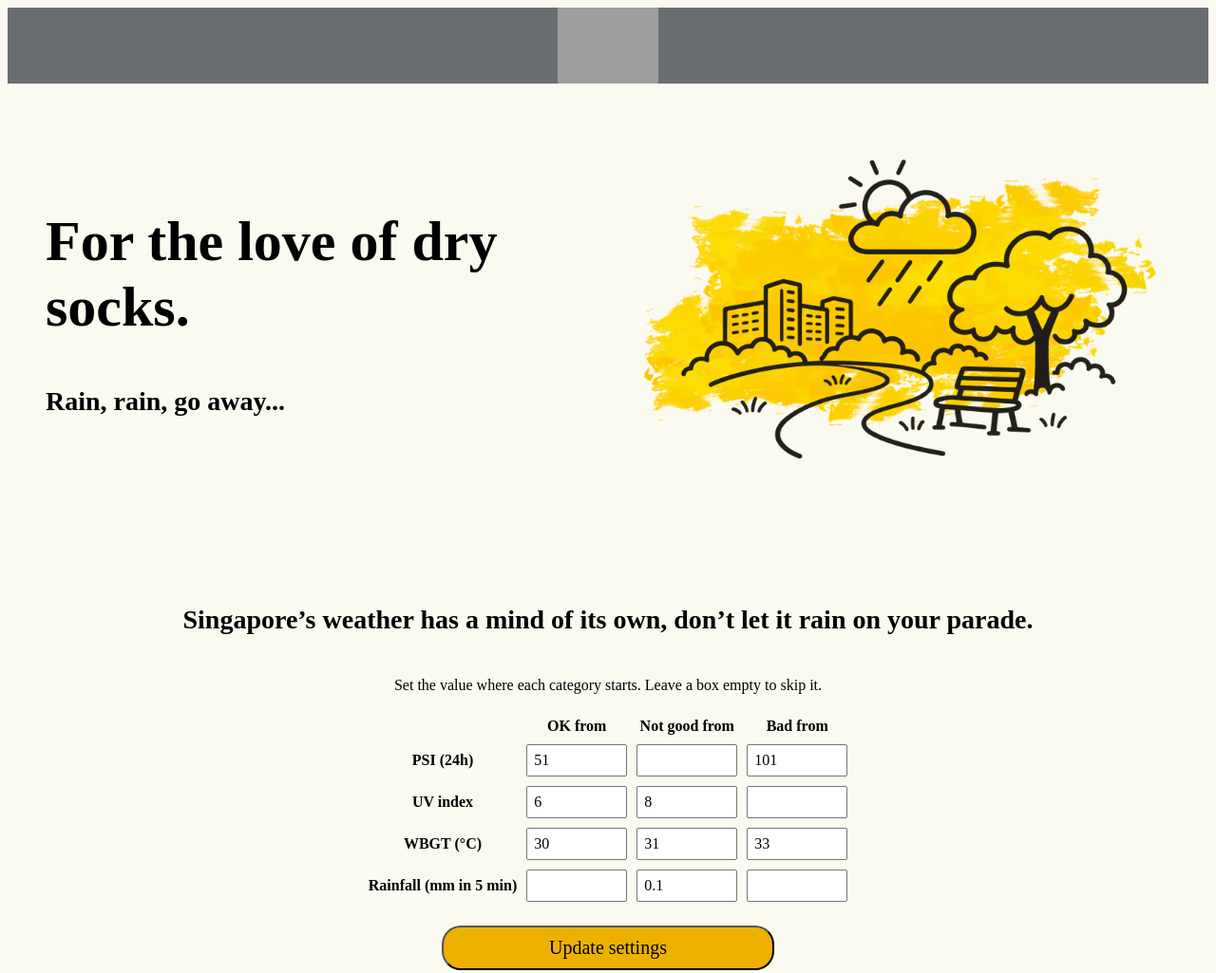
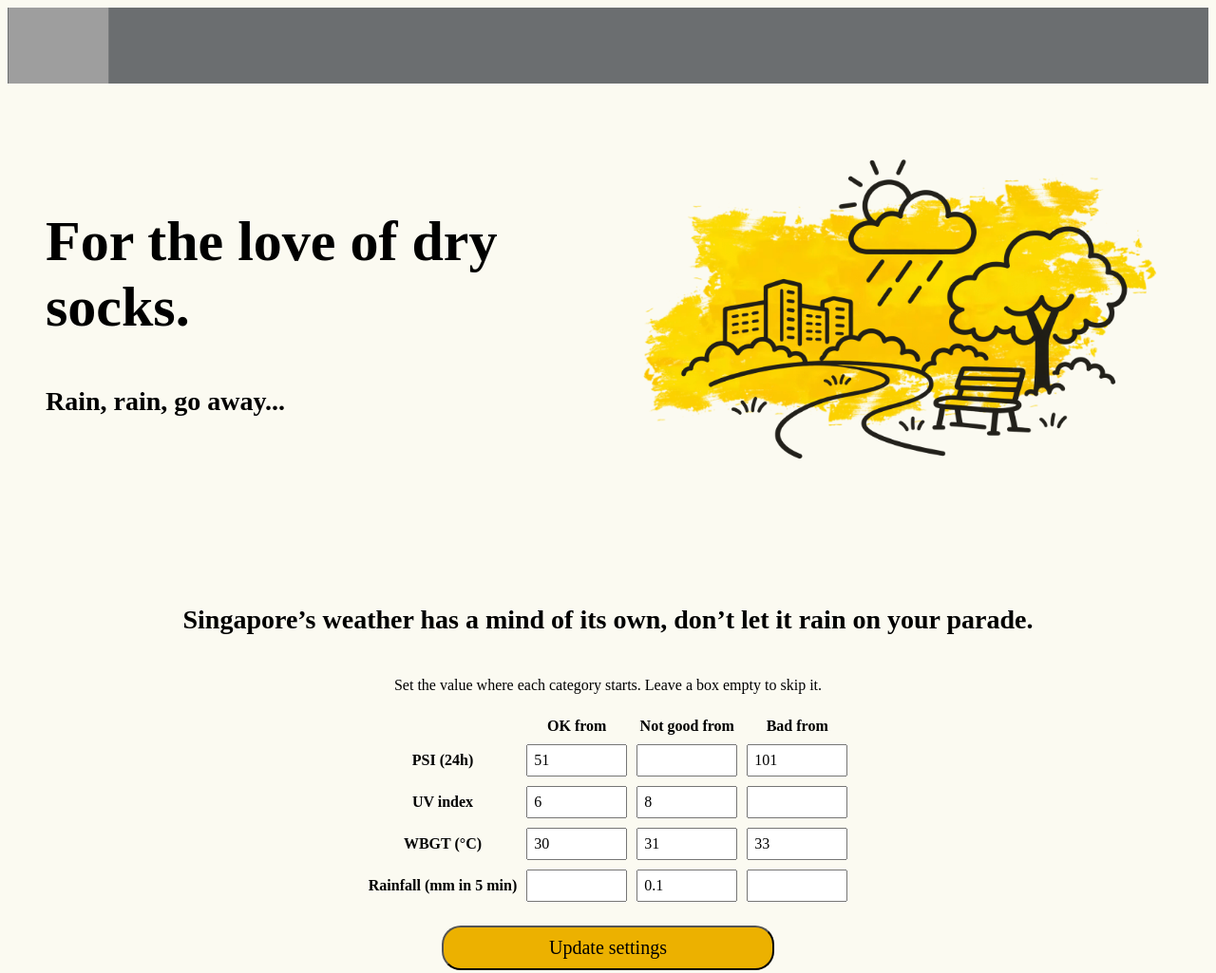
Before and after one commit to zyliciat/dryrun, a plain HTML site: page index.html in a window 1280 px wide. Shown: the top 1025 px of the page at 95% size. Drawn offline with Linux system fonts and the light colour scheme; no server answers; grey boxes are pictures that could not be loaded; a web font is replaced by a local one.

Commit message:
update sticky header

```diff
--- a/script.js
+++ b/script.js
@@ -362,6 +362,34 @@ function update_settings(event){
     }
 }
 
+//move the logo based on how far the page is scrolled:
+//left edge at the top, right edge at the bottom, and back again on the way up
+function move_logo(){
+    //leave the logo centred for people who have turned animations off
+    if (window.matchMedia("(prefers-reduced-motion: reduce)").matches){
+        return;
+    }
+
+    const header = document.querySelector(".site-header");
+    const logo = document.querySelector(".logo");
+    //how far the page can scroll in total
+    const max_scroll = document.documentElement.scrollHeight - window.innerHeight;
+
+    //0 at the top of the page, 1 at the bottom
+    const progress = max_scroll > 0 ? Math.min(window.scrollY / max_scroll, 1) : 0;
+    const left_offset = (header.clientWidth - logo.offsetWidth) / 2;
+    const x = left_offset * (2 * progress - 1); //the logo's normal spot is the centre
+
+    //small hops while running
+    const y = -Math.abs(Math.sin(window.scrollY / 35)) * 3;
+
+    logo.style.transform = `translate(${x}px, ${y}px)`;
+}
+
+window.addEventListener("scroll", move_logo);
+window.addEventListener("resize", move_logo);
+window.addEventListener("load", move_logo); //once the logo image has a width
+
 //set up the settings form and load the forecast when the page loads
 fill_settings();
 document.getElementById("settings_form").addEventListener("submit", update_settings);
--- a/styles.css
+++ b/styles.css
@@ -68,6 +68,9 @@ button:hover{
 }
 /*format for the page heading*/
 .site-header{
+    position: sticky;   /* stay in view while scrolling */
+    top: 0;
+    z-index: 10;        /* sit above the rest of the page */
     background-color: var(--road-colour);
     height: fit-content;
     width: auto;
```
